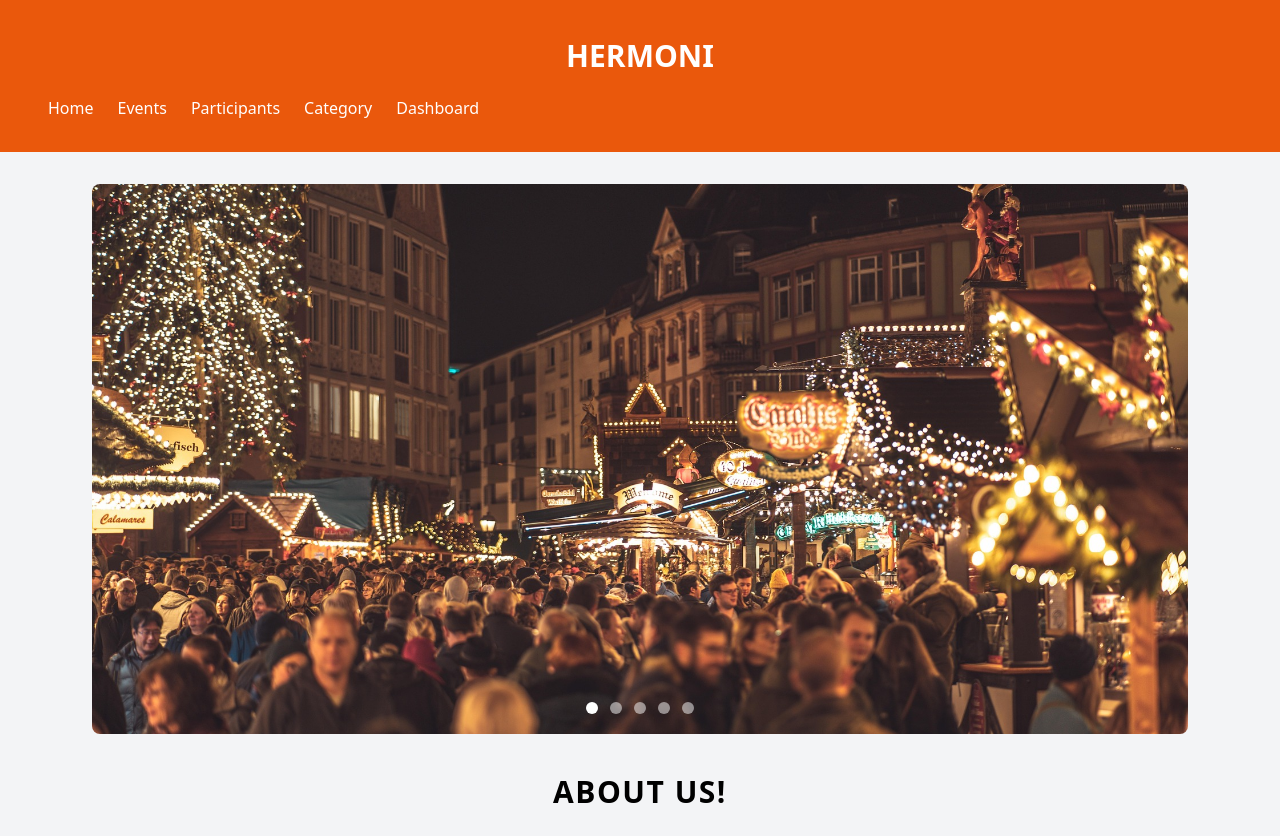
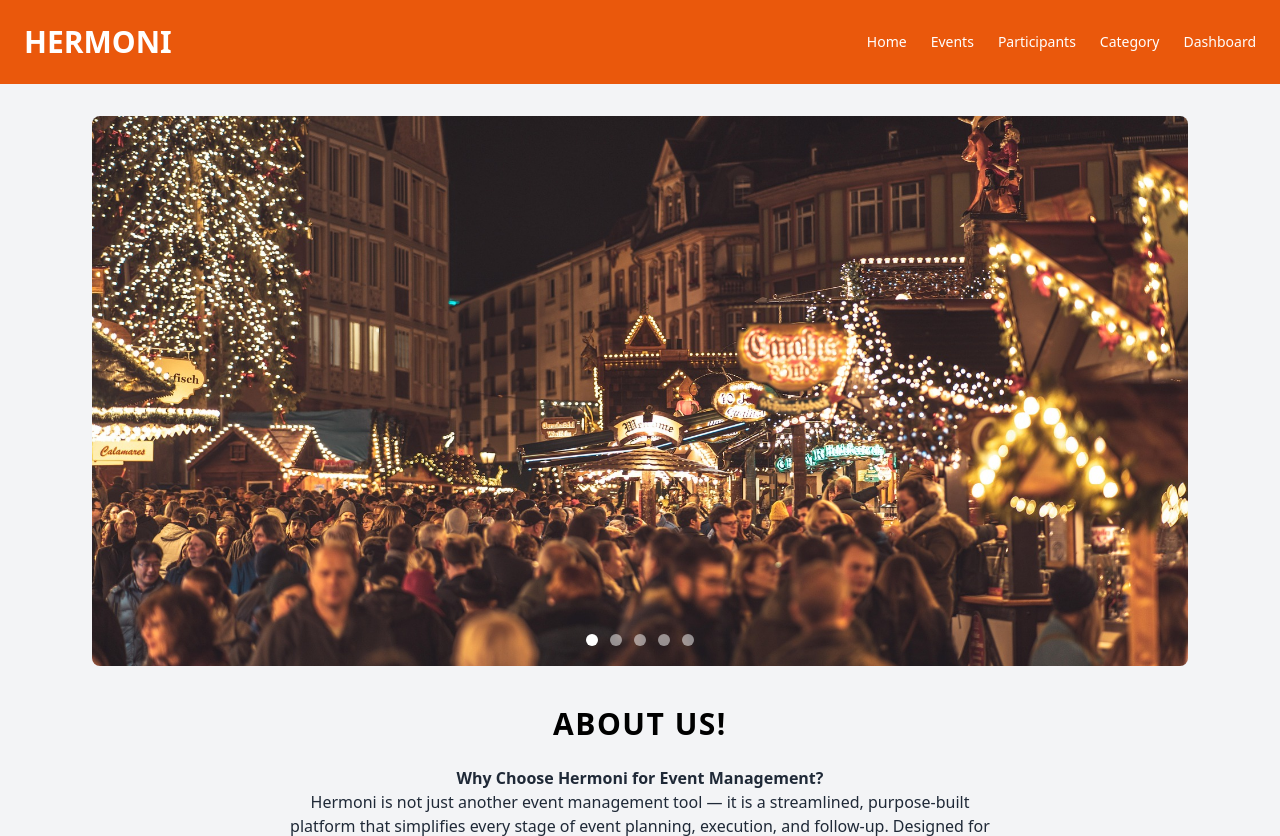
Before and after one commit to rajib3777/EVENT-MANAGEMENT, a Django app: page /about/ in a window 1280 px wide. Shown: the top 836 px of the page. Run offline with Django 5.2, Linux system fonts and the light colour scheme; some libraries are stand-ins or nearby versions.

Commit message:
final_push

```diff
--- a/templates/base.html
+++ b/templates/base.html
@@ -17,51 +17,87 @@
 <body class="bg-gray-100 text-gray-800 flex flex-col min-h-screen">
     <!-- Main content of website -->
     <!--new-->
+    <nav class="bg-orange-600 sticky top-0 -50 text-white">
+        <div class="max-w-7xl mx-auto px-4 py-4 flex justify-between items-center">
+            <!--logo-->
+            <h2 class="text-3xl font-bold">HERMONI</h2>
 
-
-    <nav class="bg-orange-600 p-4 sticky top-0 text-white z-50">
-        <div class="px-4  py-2  mx-auto">
-            <div class="relative flex flex-wrap justify-between items-center mx-auto max-w-screen-xl p-4">
-                <h1 class="text-3xl font-bold text-center absolute left-1/2 transform -translate-x-1/2 text-white">HERMONI</h1>
-            </div>
-            <div class="flex items-center">
-                <ul class="flex flex-row flex-wrap font-medium mt-3 space-x-6 rtl:space-x-reverse text-s">
+            <!--Desktop menu-->
+            <ul class="hidden md:flex space-x-6 font medium text-sm">
                 <li class="relative group">
                     <a href="{% url 'home' %}" class="text-white hover:underline">Home</a>
                 </li>
                 <li class="relative group">
                     <a href="{% url 'event_list' %}" class="hover:underline text-white">Events</a>
                     <div class="absolute hidden group-hover:block bg-white text-black mt-2 rounded shadow min-w-[150px]">
-                            <a href="{% url 'event_create' %}" class="block px-4 py-2 hover:bg-gray-200">Create Event</a>
+                        <a href="{% url 'event_create' %}" class="block px-2 py-1 hover:bg-gray-200">Create Event</a>
                         <a href="{% url 'dashboard' %}" class="block px-4 py-2 hover:bg-gray-200">Dashboard</a>
                     </div>
                 </li>
                 <li class="relative group">
                     <a href="{% url 'participant_list' %}" class="hover:underline text-white">Participants</a>
                     <div class="absolute hidden group-hover:block bg-white text-black mt-2 rounded shadow min-w-[150px]">
-                            <a href="{% url 'participant_create' %}" class="block px-4 py-2 hover:bg-gray-200">Add Participant</a>
+                        <a href="{% url 'participant_create' %}" class="block px-2 py-1 hover:bg-gray-200">Add Participant</a>
                     </div>
                 </li>
                 <li class="relative group">
                     <a href="{% url 'category_list' %}" class="hover:underline text-white">Category</a>
                     <div class="absolute hidden group-hover:block bg-white text-black mt-2 rounded shadow min-w-[150px]">
-                            <a href="{% url 'category_create' %}" class="block px-4 py-2 hover:bg-gray-200">Add Category</a>
+                        <a href="{% url 'category_create' %}" class="block px-2 py-1 hover:bg-gray-200">Add Category</a>
                     </div>
                 </li>
                 <li class="relative group">
                     <a href="{% url 'dashboard' %}" class="hover:underline text-white">Dashboard</a>
                     <div class="absolute hidden group-hover:block bg-white text-black mt-2 rounded shadow min-w-[150px]">
-                            <a href="{% url 'dashboard' %}" class="block px-4 py-2 hover:bg-gray-200">View States</a>
+                        <a href="{% url 'dashboard' %}" class="block px-2 py-1 hover:bg-gray-200">View States</a>
                     </div>
                 </li>
+            </ul>
+            <!--humberger-->
+            <button id="menu-toggle" class="md:hidden focus:outline-none">
+                <svg class="w-6 h-6" fill="none" stroke="currentColor"
+                    viewBox="0 0 24 24" xmlns="http://www.w3.org/2000/svg">
+                    <path stroke-linecap="round" stroke-linejoin="round"
+                    stroke-width="2" d="M4 6h16M4 12h16M4 18h16"></path>
+                </svg>
+            </button>
+        </div>
 
+        <!--mobile-menu-->
+        <div id="mobile-menu" class="hidden md:hidden px-4 pb-2">
+            <ul class="flex flex-col space-y-2 font-medium text-sm">
+                <li class="relative group">
+                    <a href="{% url 'home' %}" class="text-white hover:underline">Home</a>
+                </li>
+                <li class="relative group">
+                    <a href="{% url 'event_list' %}" class="hover:underline text-white">Events</a>
+                    <div class="absolute hidden group-hover:block bg-white text-black mt-2 rounded shadow min-w-[150px]">
+                        <a href="{% url 'event_create' %}" class="block px-2 py-1 hover:bg-gray-200">Create Event</a>
+                        <a href="{% url 'dashboard' %}" class="block px-4 py-2 hover:bg-gray-200">Dashboard</a>
+                    </div>
+                </li>
+                <li class="relative group">
+                    <a href="{% url 'participant_list' %}" class="hover:underline text-white">Participants</a>
+                    <div class="absolute hidden group-hover:block bg-white text-black mt-2 rounded shadow min-w-[150px]">
+                        <a href="{% url 'participant_create' %}" class="block px-2 py-1 hover:bg-gray-200">Add Participant</a>
+                    </div>
+                </li>
+                <li class="relative group">
+                    <a href="{% url 'category_list' %}" class="hover:underline text-white">Category</a>
+                    <div class="absolute hidden group-hover:block bg-white text-black mt-2 rounded shadow min-w-[150px]">
+                        <a href="{% url 'category_create' %}" class="block px-2 py-1 hover:bg-gray-200">Add Category</a>
+                    </div>
+                </li>
+                <li class="relative group">
+                    <a href="{% url 'dashboard' %}" class="hover:underline text-white">Dashboard</a>
+                    <div class="absolute hidden group-hover:block bg-white text-black mt-2 rounded shadow min-w-[150px]">
+                        <a href="{% url 'dashboard' %}" class="block px-2 py-1 hover:bg-gray-200">View States</a>
+                    </div>
+                </li>
             </ul>
-            </div>
         </div>
     </nav>
 
-
-    <!--old nav -->
 
 
 
@@ -264,15 +300,46 @@
     <script src= ' {% static 'js/main.js'%}'></script>
     <script src="../path/to/flowbite/dist/flowbite.min.js"></script>
     <script>
-        document.addEventListener('DOMContentLoaded', function () {
-            const menuToggle = document.getElementById('menu-toggle');
-            const menu = document.getElementById('menu');
+        const toggle = document.getElementById('menu-toggle')
+        const menu = document.getElementById('mobile-menu')
+        const eventsToggle = document.getElementById('mobile-events-toggle')
+        const eventsMenu = document.getElementById('mobile-events-menu')
+        const categoryToggle = document.getElementById('mobile-category-toggle')
+        const categoryMenu = document.getElementById('mobile-category-menu')
 
-            menuToggle.addEventListener('click', function(){
+        toggle.addEventListener('click',() => {
+            menu.classList.toggle('hidden');
+        })
+
+        eventsToggle.addEventListener('click',() => {
+            eventsMenu.classList.toggle('hidden');
+        })
+        categoryToggle.addEventListener('click',() => {
+            categoryMenu.classList.toggle('hidden');
+        })
+    </script>
+    {% comment %} <script>
+        const toggle = document.getElementById('menu-toggle');
+        const menu = document.getElementById('mobile-menu');
+        const eventsToggle = document.getElementById('mobile-events-toggle');
+        const eventsMenu = document.getElementById('mobile-events-menu');
+        const categoryToggle = document.getElementById('mobile-category-toggle');
+        const categoryMenu = document.getElementById('mobile-category-menu');
+
+        toggle.addEventListener('click', () => {
             menu.classList.toggle('hidden');
         });
+
+        eventsToggle.addEventListener('click', () => {
+            eventsMenu.classList.toggle('hidden');
         });
-    </script>
+
+        categoryToggle.addEventListener('click', () => {
+            categoryMenu.classList.toggle('hidden');
+        });
+    </script> {% endcomment %}
+
+
 
 
 </body>
```
Lines whose indentation alone changed are shown as unchanged.
